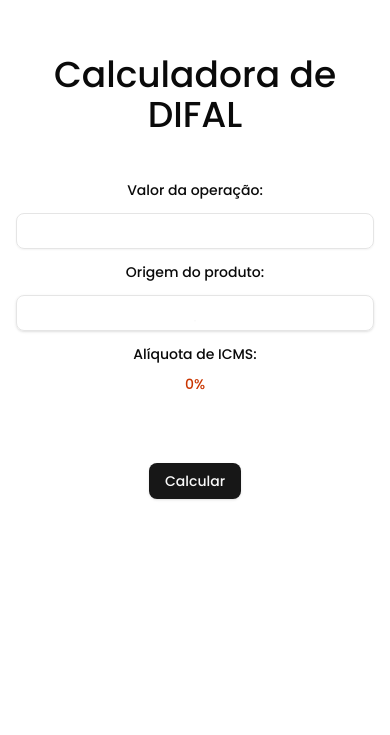
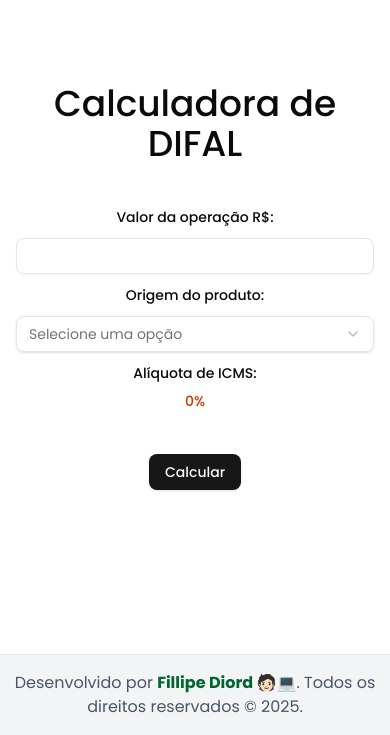
Before and after one commit to FillipeDiord/calculadora-difal, a React (Vite) app: page / in a window 390 px wide. Shown: the part 109-844 px from the top of the page. Built offline with nearby package versions, Linux system fonts and the light colour scheme.

Commit message:
feat: 🎸 create function formatCurrencyInput and refactor functi
create function formatCurrencyInput and refactor functions and styles

```diff
--- a/src/App.css
+++ b/src/App.css
@@ -19,7 +19,7 @@
 
   .flex {
     flex-direction: column;
-    gap: 16px;
+    gap: 14px;
   }
 
   .w-160 {
@@ -29,4 +29,9 @@
   .w-80, .w-40 {
     width: 100%;
   }
+
+  .select-trigger {
+    width: 100%;
+    flex-direction: row;
+  }
 }
--- a/src/App.tsx
+++ b/src/App.tsx
@@ -11,17 +11,21 @@ import {
 } from "@/components/Select";
 
 import { toast, ToastContainer } from "react-toastify";
+import { formatCurrencyInput } from "./utils";
+
 import "./App.css";
 
 function App() {
-  const [operationValue, setOperationValue] = useState<string | number>("");
+  const [operationValue, setOperationValue] = useState<string>("");
   const [icmsTaxRateValue, setIcmsTaxRateValue] = useState(0);
   const [originProduct, setOriginProduct] = useState("");
   const [operationResult, setOperationResult] = useState<number | null>(null);
 
   function calculateIcmsTaxRate() {
     try {
-      const value = Number(operationValue);
+      const value = parseFloat(
+        operationValue.replace(/\./g, "").replace(",", ".")
+      );
 
       if (isNaN(value) || value <= 0) {
         return toast.error("Coloque o valor da operação!");
@@ -61,16 +65,15 @@ function App() {
 
       <div className="flex flex-col items-center w-160 mb-8 gap-8">
         <div className="flex items-center w-full gap-6">
-          <Label>Valor da operação:</Label>
+          <Label>Valor da operação R$:</Label>
           <Input
-            type="number"
+            type="text"
             value={operationValue}
-            className="w-80 text-2xl"
-            onChange={(event) =>
-              setOperationValue(
-                event.target.value === "" ? "" : Number(event.target.value)
-              )
-            }
+            className="w-80"
+            onChange={(event) => {
+              const formattedValue = formatCurrencyInput(event.target.value);
+              setOperationValue(formattedValue);
+            }}
           />
         </div>
 
@@ -84,8 +87,8 @@ function App() {
             }}
             defaultValue={originProduct}
           >
-            <SelectTrigger className="w-40">
-              <SelectValue placeholder="" />
+            <SelectTrigger className="select-trigger w-40">
+              <SelectValue placeholder="Selecione uma opção" />
             </SelectTrigger>
             <SelectContent>
               <SelectItem value="nacional">Nacional</SelectItem>
@@ -94,7 +97,7 @@ function App() {
           </Select>
         </div>
 
-        <div className="flex items-center w-full gap-10 mb-6">
+        <div className="flex items-center w-full gap-10">
           <Label>Alíquota de ICMS:</Label>
           <Label className="text-orange-700">{icmsTaxRateValue}%</Label>
         </div>
@@ -102,7 +105,7 @@ function App() {
 
       <Button
         variant="default"
-        className="cursor-pointer mb-10"
+        className="cursor-pointer mb-6"
         onClick={calculateIcmsTaxRate}
       >
         Calcular
@@ -111,7 +114,7 @@ function App() {
       <div className="flex gap-1 items-center">
         {operationResult !== null && operationResult !== 0 && (
           <Label className="text-2xl">
-            Resultado da Operação é de:{" "}
+            Resultado da Operação:{" "}
             <span className="text-green-800">
               {new Intl.NumberFormat("pt-BR", {
                 style: "currency",
@@ -123,6 +126,12 @@ function App() {
       </div>
 
       <ToastContainer />
+
+      <footer className="w-full text-center mt-auto py-4 bg-gray-100 text-gray-600 border-t absolute bottom-0">
+        Desenvolvido por{" "}
+        <span className="text-green-800 font-bold">Fillipe Diord 🧑🏻💻</span>. Todos
+        os direitos reservados &copy; {new Date().getFullYear()}.
+      </footer>
     </div>
   );
 }
--- /dev/null
+++ b/src/utils/index.ts
@@ -0,0 +1,10 @@
+export function formatCurrencyInput(value: string): string {
+  const rawValue = value.replace(/\D/g, "").replace(/^0+/, "");
+
+  return rawValue
+    ? new Intl.NumberFormat("pt-BR", {
+        minimumFractionDigits: 2,
+        maximumFractionDigits: 2,
+      }).format(parseFloat(rawValue) / 100)
+    : "";
+}
```
